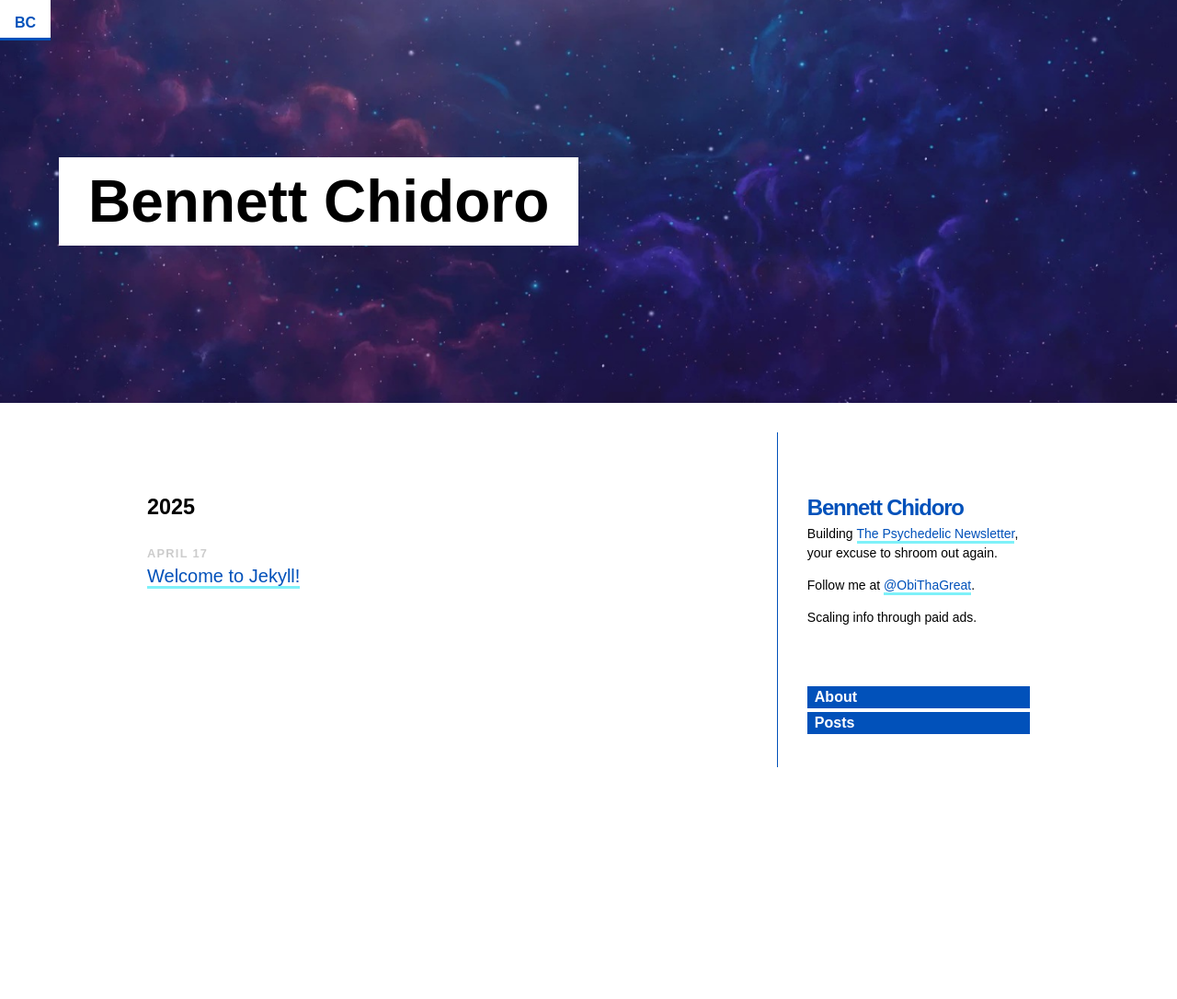
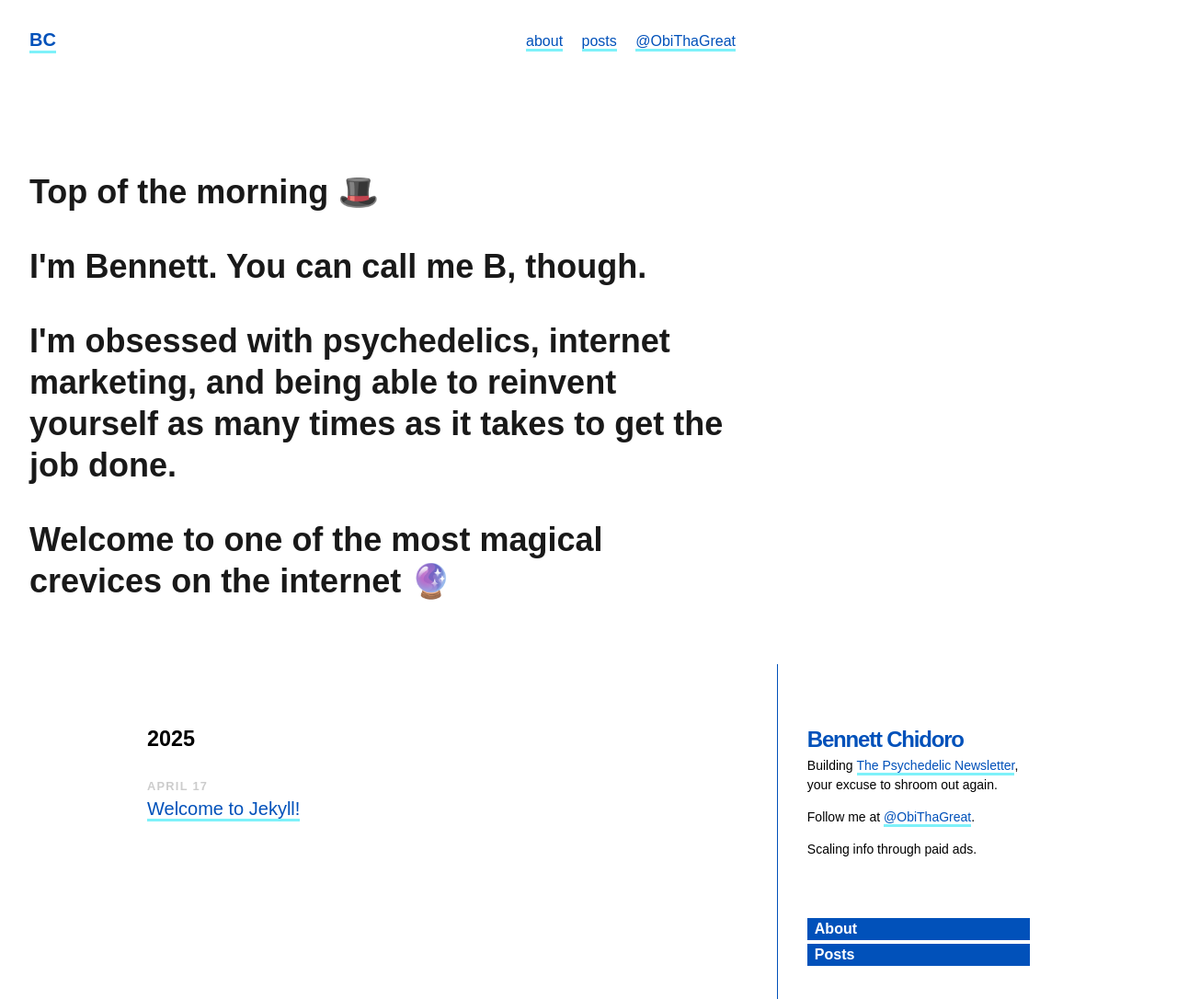
Before and after one commit to bennettchidoro/bennettchidoro.github.io, a Jekyll site: the page built from index.markdown, in a window 1280 px wide. Shown: the whole page at 92% size. Built offline with Jekyll 4.4.1, drawn with Linux system fonts in a browser that asks for light colours; nearby versions of some CDN libraries; before the commit the page ends 900 px from its top, so only the background shows below that.

```diff
--- a/_layouts/default.html
+++ b/_layouts/default.html
@@ -13,15 +13,25 @@
 
 <body class="avenir helvetica bg-white">
 
-  <div class="absolute top-1 left">
-    <a href="/" class="bg-white ph3 pt3 pb2 ba0 b">BC</a>
-  </div>
 
-  <div class="hero" style="background-image: url(/images/purple-splash.png);">
-    <div class="pv6-ns pa5 tl-ns tc">
-      <h1 class="f-headline-ns f3 lh-title balance-text dib ph4 pv2 bg-white">Bennett Chidoro</h1>
+  <header class="mh4 mw7 flex justify-between items-center pt4">
+    <a href="/" class="b f4 no-underline primary">BC</a>
+    <nav class="f5">
+      <a class="nav-link dim primary mr3" href="/about">about</a>
+      <a class="nav-link dim primary mr3" href="/">posts</a>
+      <a class="nav-link dim primary" href="https://twitter.com/ObiThaGreat" target="_blank">@ObiThaGreat</a>
+    </nav>
+  </header>
+
+  {% if page.url == "/" %}
+    <div class="black-90 f2 fw7 mw7 mh4 mt6 lh-title">
+      <p>Top of the morning 🎩</p>
+      <p>I'm Bennett. You can call me B, though.</p>
+      <p>I'm obsessed with psychedelics, internet marketing, and being able to reinvent yourself as many times as it takes to get the job done.  </p>
+      <p>Welcome to one of the most magical crevices on the internet 🔮</p>
+
     </div>
-  </div>
+  {% endif %}
 
   <article class="f4 lh-copy pr6-l pl6-l">
     <div class="fl w-70-l pa4 mb6">
--- a/_layouts/post.html
+++ b/_layouts/post.html
@@ -21,8 +21,10 @@
     </div>
   </div>
 
-  <article class="f4 lh-copy pr6-l pl6-l">
-    <div class="fl w-70-l pa4 mb6">
+  <div class="mw7 mh4 mt5">
+    <article class="f4 lh-copy">
+      <div class="pa4">
+
 
       <div class="invert dib f6 ph3 pv1 mt3">
         {{ page.date | date: "%B %d, %Y" }}
```
Also changed, not shown: about.markdown (+26 -2 lines), images/universe.jpeg (deleted).
